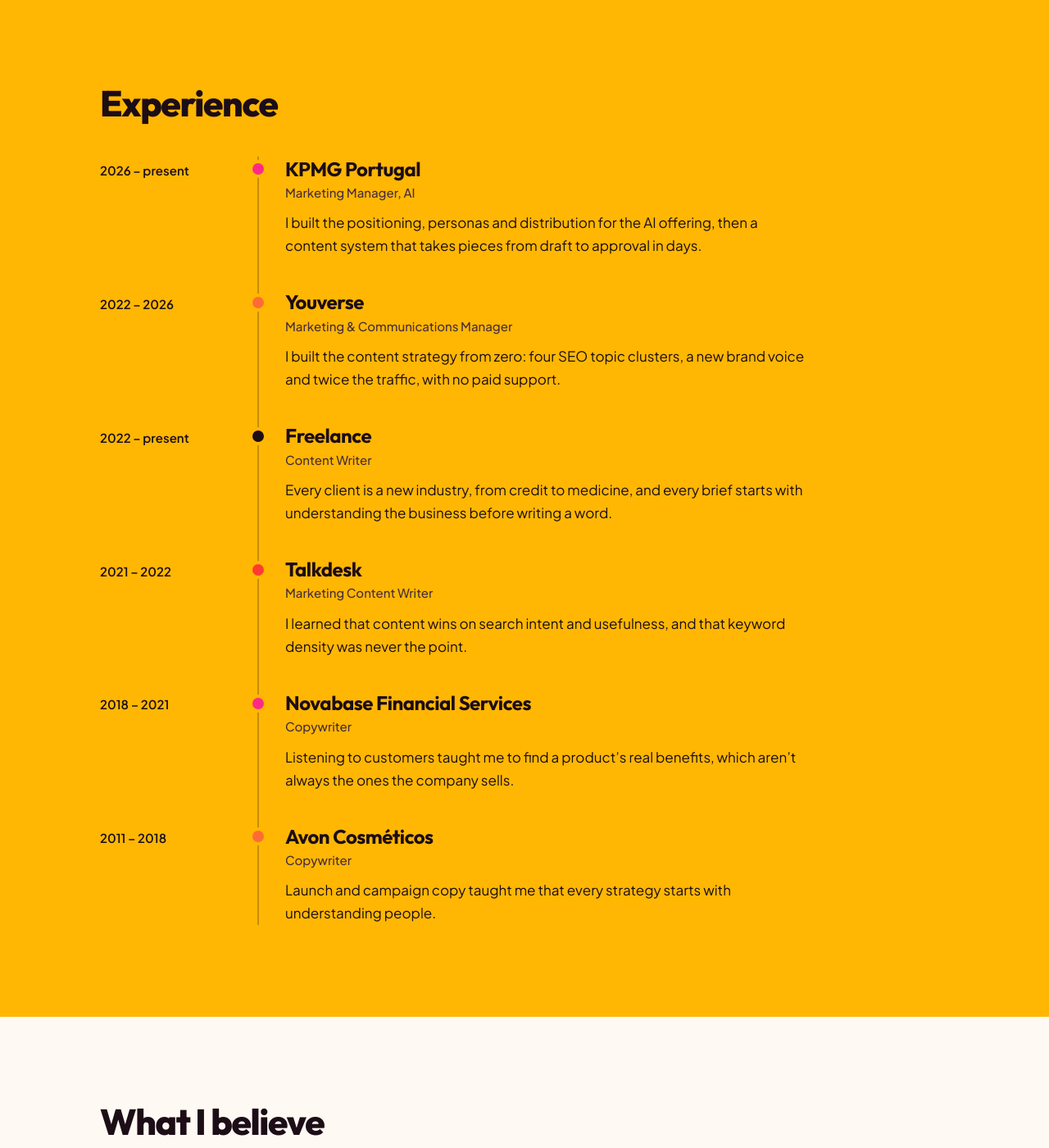
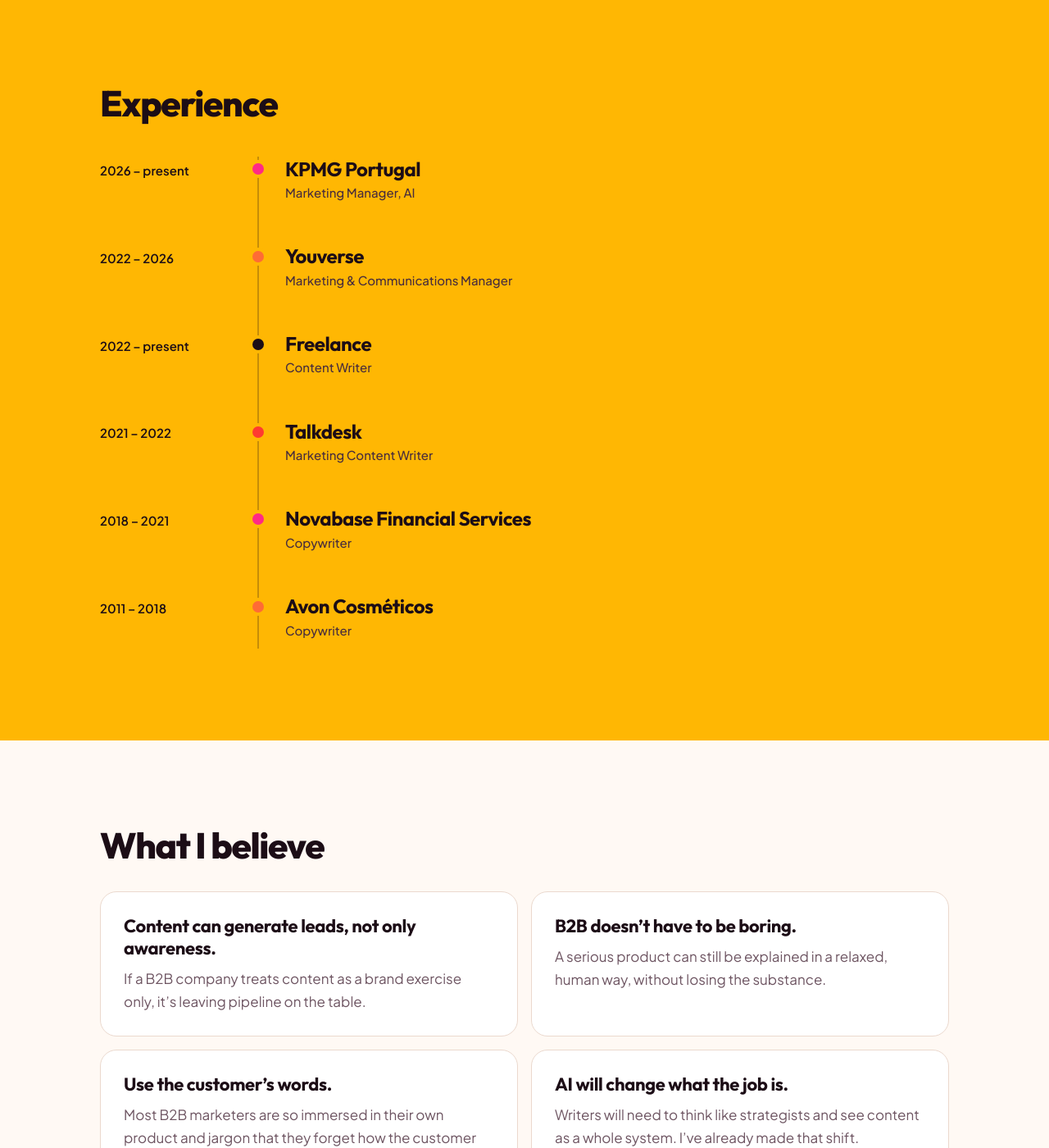
Before and after one commit to LidiaM211/lidiadias, a Jekyll site: the page built from about.html, in a window 1280 px wide and 1400 px high, scrolled down 687 px. Shown: the whole window at 82% size. Built offline with Jekyll 4.4.1, drawn with Linux system fonts in a browser that asks for light colours.

Commit message:
Update cv.yml

```diff
--- a/_data/cv.yml
+++ b/_data/cv.yml
@@ -13,27 +13,27 @@ percurso:
   - datas: "2026 – present"
     empresa: "KPMG Portugal"
     cargo: "Marketing Manager, AI"
-    historia: "I built the positioning, personas and distribution for the AI offering, then a content system that takes pieces from draft to approval in days."
+
   - datas: "2022 – 2026"
     empresa: "Youverse"
     cargo: "Marketing & Communications Manager"
-    historia: "I built the content strategy from zero: four SEO topic clusters, a new brand voice and twice the traffic, with no paid support."
+
   - datas: "2022 – present"
     empresa: "Freelance"
     cargo: "Content Writer"
-    historia: "Every client is a new industry, from credit to medicine, and every brief starts with understanding the business before writing a word."
+
   - datas: "2021 – 2022"
     empresa: "Talkdesk"
     cargo: "Marketing Content Writer"
-    historia: "I learned that content wins on search intent and usefulness, and that keyword density was never the point."
+
   - datas: "2018 – 2021"
     empresa: "Novabase Financial Services"
     cargo: "Copywriter"
-    historia: "Listening to customers taught me to find a product’s real benefits, which aren’t always the ones the company sells."
+
   - datas: "2011 – 2018"
     empresa: "Avon Cosméticos"
     cargo: "Copywriter"
-    historia: "Launch and campaign copy taught me that every strategy starts with understanding people."
+
 
 # O que defendes
 crencas:
```
